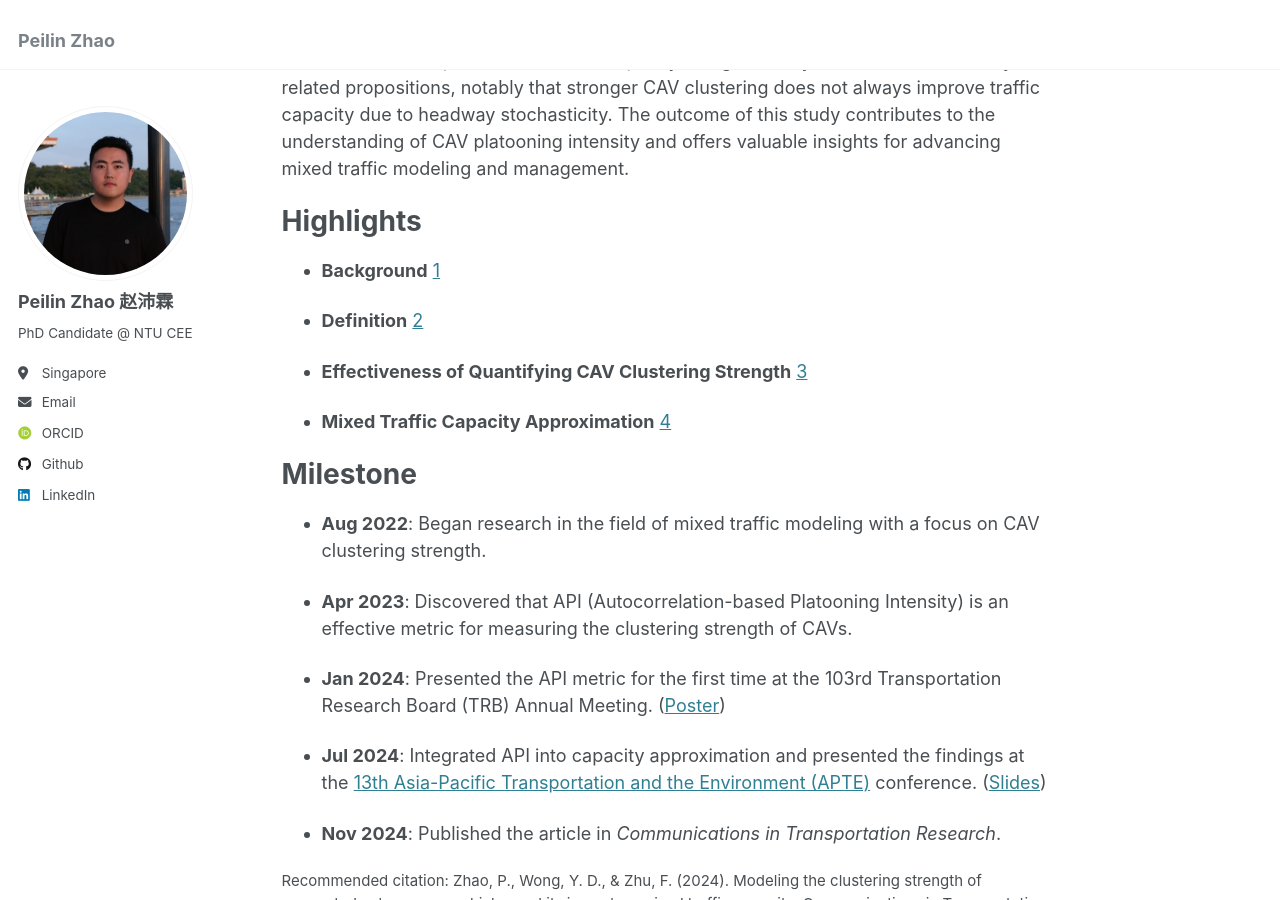
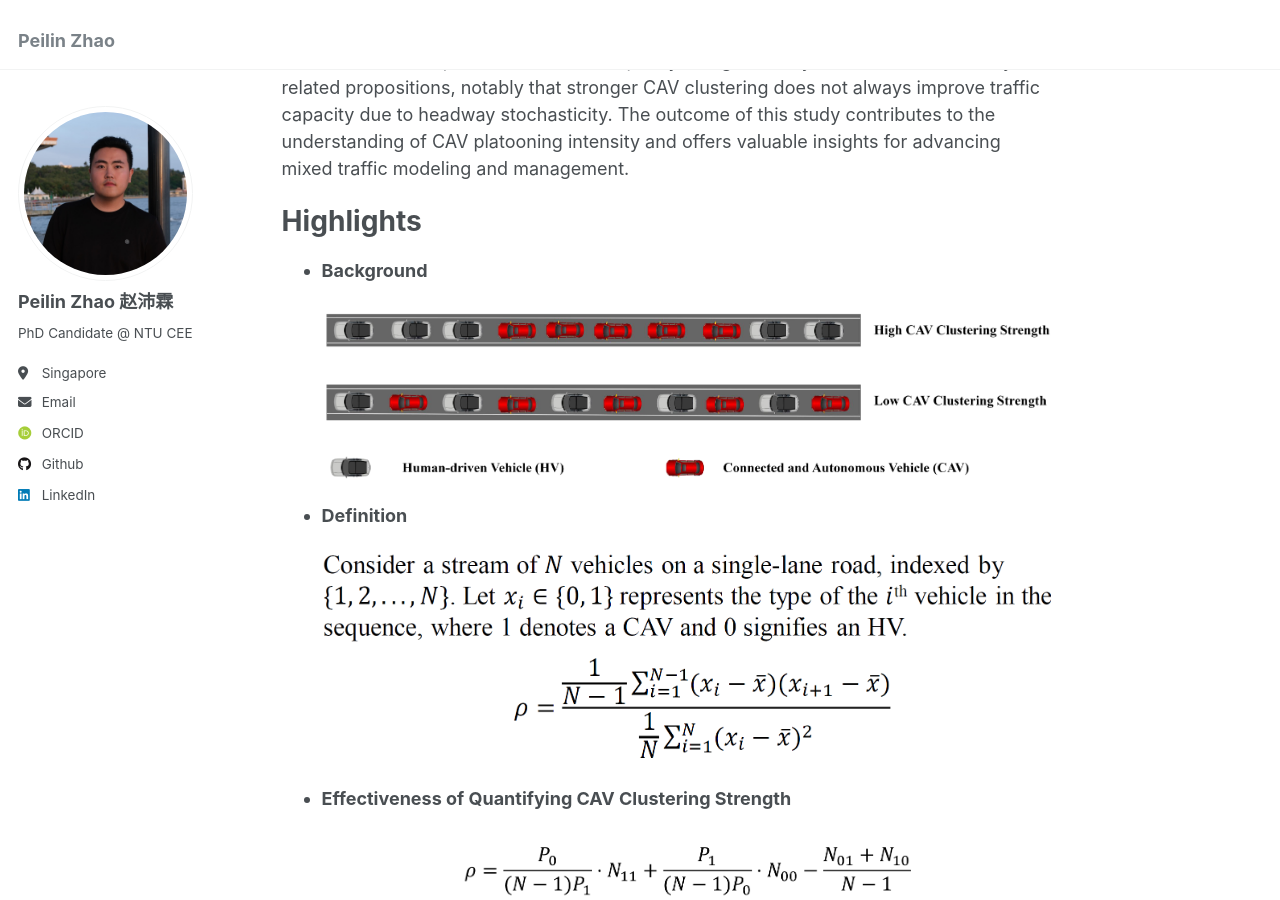
Before and after one commit to Jerry-zpl/Jerry-zpl.github.io, a Jekyll site: the page built from _publications/2024-COMMTR-100151.md, in a window 1280 px wide and 900 px high, scrolled down 584 px. Built offline with Jekyll 4.4.1, drawn with Linux system fonts in a browser that asks for light colours; some web fonts are replaced.

Commit message:
Update 2024-COMMTR-100151.md

```diff
--- a/_publications/2024-COMMTR-100151.md
+++ b/_publications/2024-COMMTR-100151.md
@@ -16,16 +16,20 @@ In a mixed traffic environment consisting of connected autonomous vehicles (CAVs
 # Highlights
 
 - **Background**
-  [1](\images\2024-COMMTR-1.png)
+
+  ![1](\images\2024-COMMTR-1.png)
 
 - **Definition**
-  [2](\images\2024-COMMTR-2.png)
+
+  ![2](\images\2024-COMMTR-2.png)
 
 - **Effectiveness of Quantifying CAV Clustering Strength**
-  [3](\images\2024-COMMTR-3.png)
+
+  ![3](\images\2024-COMMTR-3.png)
 
 - **Mixed Traffic Capacity Approximation**
-  [4](\images\2024-COMMTR-4.png)
+
+  ![4](\images\2024-COMMTR-4.png)
 
 
 # Milestone
```
